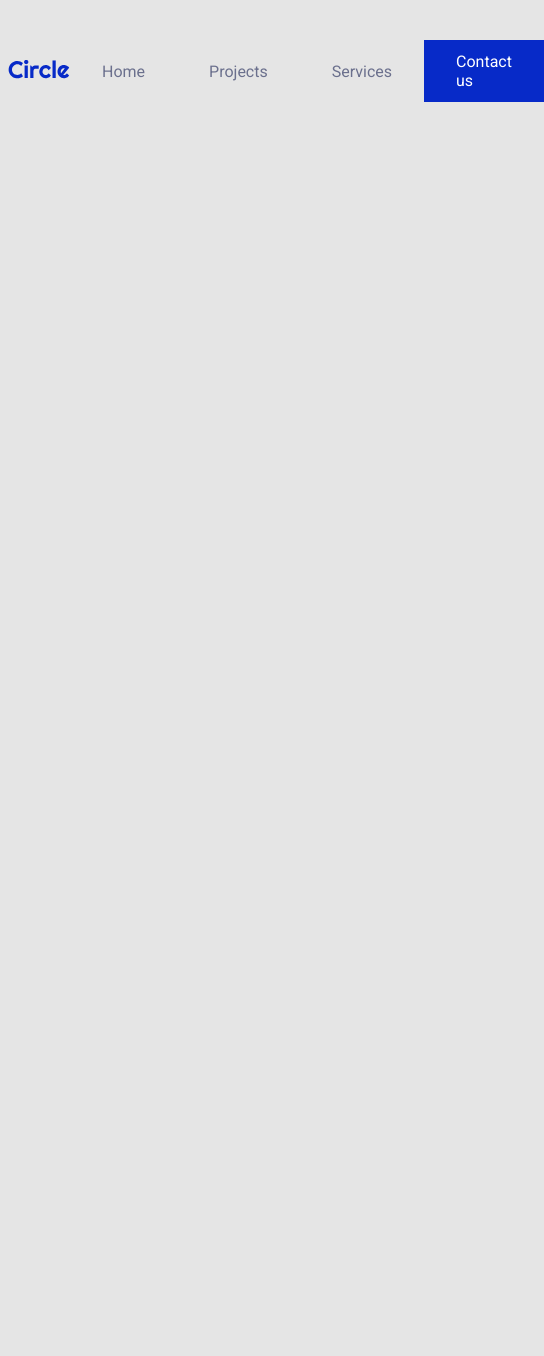
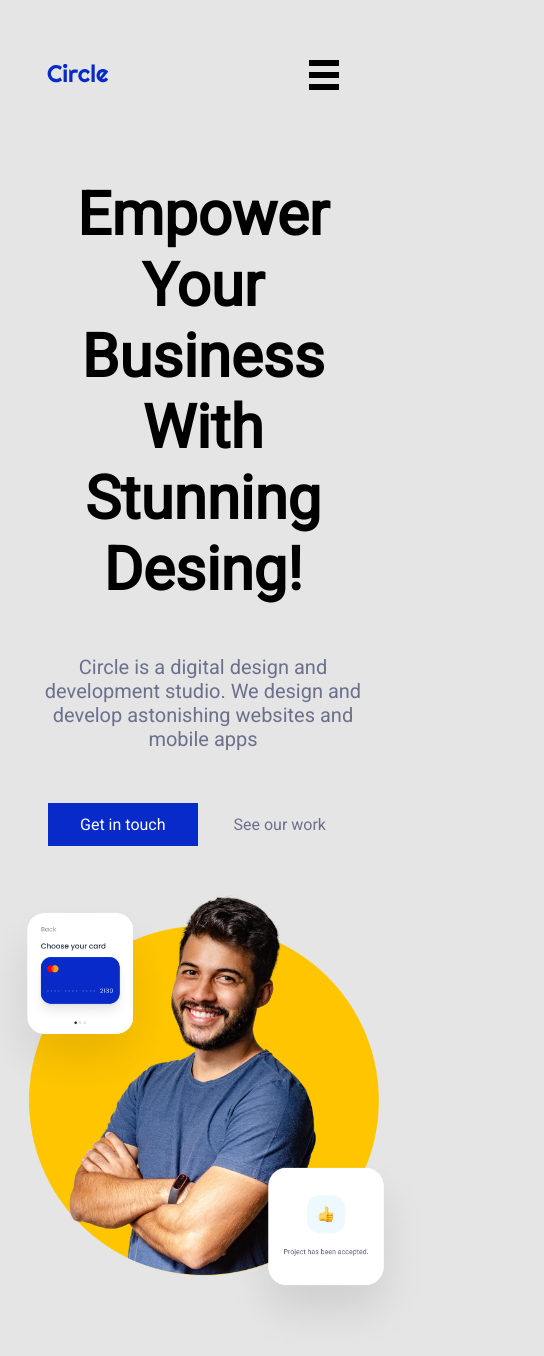
Before and after one commit to droidsam1/ironhack-mid-term-project, a plain HTML site: page index.html in a window 390 px wide. Shown: the whole page, 544 px wide, since content can reach past the window. Before the commit the page ends 844 px from the top, so only its background shows below. Drawn offline with Linux system fonts and the light colour scheme.

Commit message:
Add hero section. Add resposiveness to present sections

```diff
--- a/assets/css/global.css
+++ b/assets/css/global.css
@@ -11,27 +11,58 @@
 
   --main-yellow-color: #ffc600;
 
+  --max-width: 1200px;
   font-family: "Roboto", sans-serif;
 }
 
 .h1-heading {
-  size: 60px;
+  font-size: 60px;
   font-weight: bold;
   color: var(--secondary-grey-color);
 }
 
 .h2-heading {
-  size: 50px;
+  font-size: 50px;
   font-weight: bold;
   color: var(--secondary-grey-color);
 }
 .h3-heading {
-  size: 40px;
+  font-size: 40px;
   font-weight: bold;
   color: var(--secondary-grey-color);
 }
 .h4-heading {
-  size: 24px;
+  font-size: 24px;
   font-weight: bold;
   color: var(--secondary-grey-color);
 }
+
+.text-medium {
+  font-size: 24px;
+  font-weight: 600;
+}
+.text-regular {
+  font-size: 20px;
+  font-weight: 400;
+}
+.black {
+  color: black;
+}
+.secondary-grey {
+  color: var(--secondary-grey-color);
+}
+.capitalize {
+  text-transform: capitalize;
+}
+
+.rectangular-main-button {
+  background-color: var(--main-blue-color);
+  padding: 0.75rem 2rem;
+  color: white;
+  text-decoration: none;
+}
+.rectangular-secondary-button {
+  color: var(--secondary-grey-color);
+  padding: 0.75rem 2rem;
+  text-decoration: none;
+}
--- /dev/null
+++ b/assets/css/herosection.css
@@ -0,0 +1,57 @@
+.hero-section {
+  display: flex;
+  justify-content: center;
+  margin-top: 5rem;
+}
+
+.hero-section > div {
+  max-width: calc(var(--max-width) / 2);
+}
+
+.hero-section__buttons {
+  margin-top: 4rem;
+}
+
+.hero-section__images {
+  position: relative;
+  top: 0;
+  left: 0;
+}
+.hero-section__hero-image {
+  max-width: calc(var(--max-width) / 2);
+  width: 100%;
+  position: relative;
+  top: 0;
+  left: 0;
+}
+.hero-section__top-card {
+  width: 60%;
+  position: absolute;
+  margin: 0;
+  padding: 0;
+  top: 0;
+  left: -15%;
+  z-index: 2;
+}
+
+.hero-section__bottom-card {
+  width: 60%;
+  position: absolute;
+  margin: 0;
+  padding: 0;
+  top: 65%;
+  left: 55%;
+  z-index: 2;
+}
+@media only screen and (max-width: 1200px) {
+  .hero-section {
+    flex-flow: column;
+    justify-content: center;
+    align-items: center;
+    text-align: center;
+    margin: 5%;
+  }
+  .hero-section__images {
+    margin-top: 15%;
+  }
+}
--- a/assets/css/navbar.css
+++ b/assets/css/navbar.css
@@ -25,8 +25,41 @@ body {
   color: var(--secondary-grey-color);
 }
 
-.navbar__contact-button {
-  background-color: var(--main-blue-color);
-  padding: .75rem 2rem;
-  color: white;
+@media only screen and (max-width: 700px) {
+  .navbar {
+    justify-content: space-between;
+    align-items: center;
+    margin: auto;
+    width: 80%;
+  }
+
+  .navbar__list {
+    display: none;
+  }
+
+  #contat-us {
+    display: none;
+  }
+
+  #navbar__menu {
+    width: 30px;
+    height: 30px;
+    display: block;
+    border: none;
+    padding: 0px;
+    margin: 20px;
+    background: linear-gradient(
+      to bottom,
+      black,
+      black 20%,
+      #e5e5e5 20%,
+      #e5e5e5 40%,
+      black 40%,
+      black 60%,
+      #e5e5e5 60%,
+      #e5e5e5 80%,
+      black 80%,
+      black 100%
+    );
+  }
 }
--- a/index.html
+++ b/index.html
@@ -8,25 +8,48 @@
     <link rel="preconnect" href="https://fonts.googleapis.com">
     <link rel="preconnect" href="https://fonts.gstatic.com" crossorigin>
     <link href="https://fonts.googleapis.com/css2?family=Roboto:wght@300;400&display=swap" rel="stylesheet">
+
     <link rel="stylesheet" href="/assets/css/global.css">
     <link rel="stylesheet" href="/assets/css/navbar.css">
+    <link rel="stylesheet" href="/assets/css/herosection.css">
     <title>Circle Agency</title>
 </head>
 
 <body>
     <nav class="navbar">
         <div class="navbar__icon"><img src="/assets/logos/circle.svg" alt="Circle company logo" /></div>
-        <div>
+        <div id="navbar__menu">
             <ul class="navbar__list">
                 <li class="heading-h4">Home</li>
                 <li class="heading-h4">Projects</li>
                 <li class="heading-h4">Services</li>
             </ul>
         </div>
-        <div class="navbar__contact-button">
-            <span>Contact us</span>
+        <div id="contat-us">
+            <a href="#contat-us" class="rectangular-main-button capitalize">Contact us</a>
         </div>
     </nav>
+    <section class="hero-section">
+        <div class="hero-section__texts">
+            <h1 class="h1-heading black capitalize">Empower your Business with stunning desing!</h1>
+            <span class="text-regular secondary-grey">Circle is a digital design and development studio. We design and
+                develop
+                astonishing websites and mobile apps</span>
+            <div class="hero-section__buttons">
+                <a href="#contat-us" class="rectangular-main-button">Get in touch</a>
+                <a href="#our-work" class="rectangular-secondary-button">See our work</a>
+            </div>
+        </div>
+        <div>
+            <div class="hero-section__images">
+                <img class="hero-section__top-card" src="/assets/hero-section/card-1.png" alt="credit card" />
+                <img class="hero-section__hero-image" src="/assets/hero-section/hero-image.png"
+                    alt="person smiling with crossed arms" />
+                <img class="hero-section__bottom-card" src="/assets/hero-section/card-2.png"
+                    alt="project has been approved icon" />
+            </div>
+        </div>
+    </section>
 
 </body>
 
```
Also changed, not shown: assets/hero-section/card-1.png (added), assets/hero-section/card-2.png (added), assets/hero-section/hero-image.png (added).
